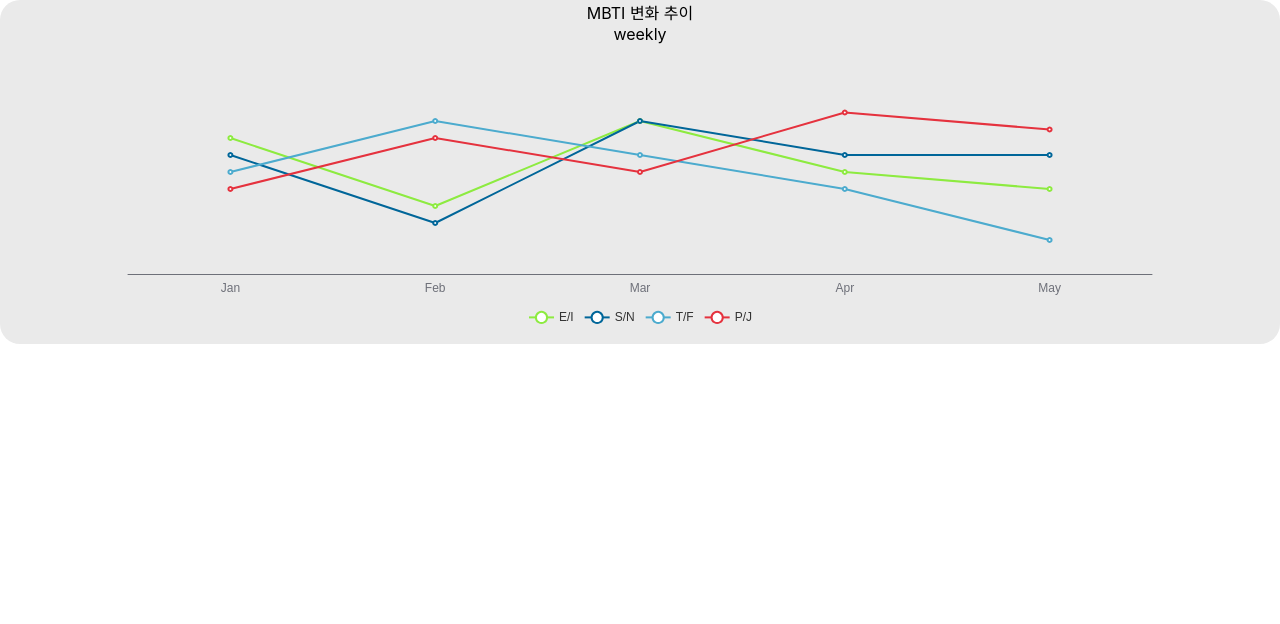
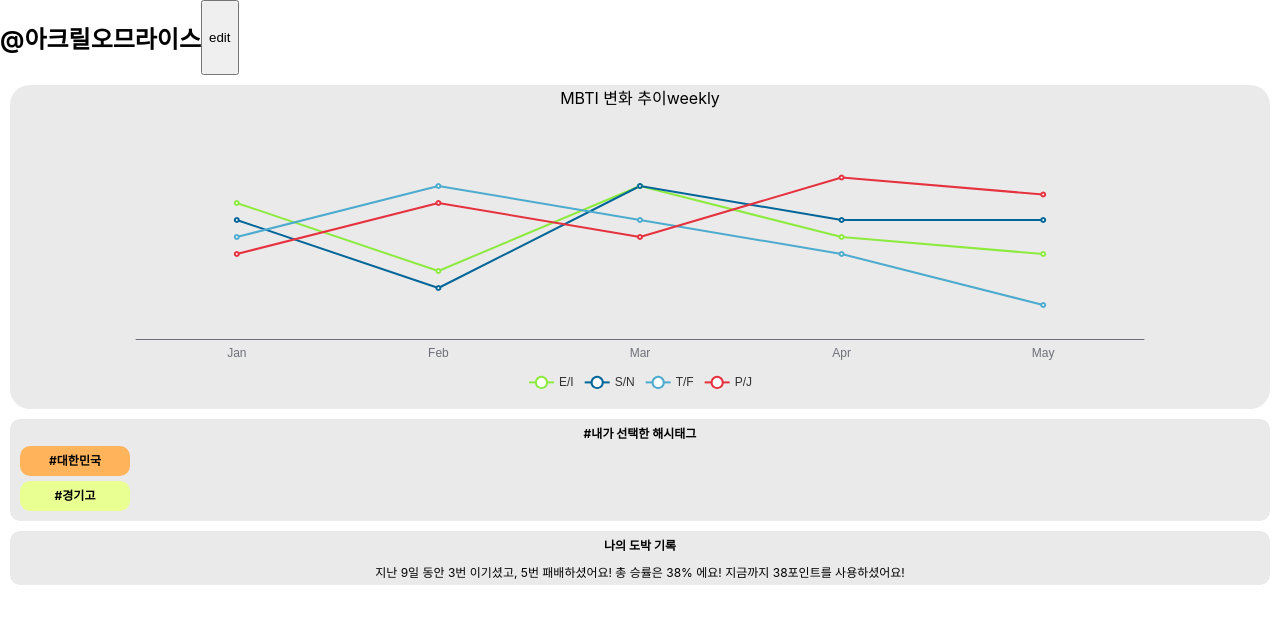
Before and after one commit to GCI-js/psycho, a React (Create React App) app in the folder web/: page / in a window 1280 px wide. Shown: the top 624 px of the page. Built offline with nearby package versions, Linux system fonts and the light colour scheme.

Commit message:
feat: profile initial page setup

```diff
--- a/web/src/App.tsx
+++ b/web/src/App.tsx
@@ -2,11 +2,12 @@ import React from "react";
 import logo from "./logo.svg";
 import "./App.css";
 // import MBTIHistogram from "./components/profile/MBTIHistorgram";
-import MBTIHistogram from "./components/profile/mbtiHistorgram";
+import Profile from "./components/profile/Profile";
+
 function App() {
 	return (
 		<div className="App">
-			<MBTIHistogram />
+			<Profile />
 			{/* <header className="App-header">
 				<img src={logo} className="App-logo" alt="logo" />
 				<p>
--- /dev/null
+++ b/web/src/components/profile/Gamble.css
@@ -0,0 +1,20 @@
+.gambleContainer {
+	display: flex;
+	flex-direction: column;
+	border-radius: 10px;
+	margin: 10px;
+	/* width: 500px;
+	height: 150px; */
+	padding: 5px;
+	/* overflow: hidden;
+	word-wrap: break-word; */
+	font-size: 12px;
+	background-color: #eaeaea;
+}
+.title {
+	font-weight: bold;
+	font-size: 12px;
+	margin-bottom: 10px;
+}
+.gambleContent {
+}
--- /dev/null
+++ b/web/src/components/profile/Gamble.tsx
@@ -0,0 +1,19 @@
+import React from "react";
+import "./Gamble.css";
+const Gamble = () => {
+	let dummyGambleData = {
+		date: "9",
+		winCount: "3",
+		loseCount: "5",
+		winRate: "38",
+		point: "38",
+	};
+	return (
+		<div className="gambleContainer">
+			<text className="title">나의 도박 기록</text>
+			<text className="gambleContent">{`지난 ${dummyGambleData.date}일 동안 ${dummyGambleData.winCount}번 이기셨고, ${dummyGambleData.loseCount}번 패배하셨어요! 총 승률은 ${dummyGambleData.winRate}% 에요! 지금까지 ${dummyGambleData.point}포인트를 사용하셨어요!`}</text>
+		</div>
+	);
+};
+
+export default Gamble;
--- /dev/null
+++ b/web/src/components/profile/HashtagList.css
@@ -0,0 +1,16 @@
+.hashtagContainer {
+	border-radius: 10px;
+	margin: 10px;
+	/* width: 500px;
+	height: 150px; */
+	padding: 5px;
+	overflow: hidden;
+	word-wrap: break-word;
+	font-size: 12px;
+	background-color: #eaeaea;
+}
+
+.title {
+	font-weight: bold;
+	font-size: 12px;
+}
--- /dev/null
+++ b/web/src/components/profile/HashtagList.tsx
@@ -0,0 +1,22 @@
+import React from "react";
+import Hashtag, { HashtagItem } from "./Hashtag";
+import "./HashtagList.css";
+interface HashtagItems extends Array<HashtagItem> {}
+
+const HashtagList = () => {
+	let dummyHashtags: HashtagItems = [
+		{ content: "대한민국", color: "orange" },
+		{ content: "경기고", color: "lime" },
+	];
+
+	return (
+		<div className="hashtagContainer">
+			<text className="title">#내가 선택한 해시태그</text>
+			{dummyHashtags.map((el) => {
+				return <Hashtag content={el.content} color={el.color} />;
+			})}
+		</div>
+	);
+};
+
+export default HashtagList;
--- a/web/src/components/profile/mbtiHistorgram.tsx
+++ b/web/src/components/profile/MBTIHistogram.tsx
@@ -1,9 +1,9 @@
 import React, { useEffect, useState } from "react";
 import ECharts, { EChartsReactProps } from "echarts-for-react";
 import * as echarts from "echarts";
-import "./mbtiHistogram.css";
+import "./MBTIHistogram.css";
 
-const MBTIHistogram = () => {
+export const MBTIHistogram: React.FC = () => {
 	const [options, setOptions] = useState({
 		color: ["#8deb40", "#006699", "#4cabce", "#e5323e"],
 		dataset: {
@@ -47,7 +47,7 @@ const MBTIHistogram = () => {
 	});
 
 	return (
-		<div className="container">
+		<div className="histogramContainer">
 			<text>MBTI 변화 추이</text>
 			<text>weekly</text>
 			<ECharts
--- /dev/null
+++ b/web/src/components/profile/Profile.css
@@ -0,0 +1,18 @@
+.profileContainer {
+	/* display: flex; */
+	/* flex-direction: column; */
+	border-radius: 10px;
+	margin: 10px;
+	/* width: 500px;
+	height: 2000px; */
+	padding: 5px;
+	/* overflow: hidden;
+	word-wrap: break-word; */
+	font-size: 12px;
+	background-color: #eaeaea;
+}
+
+.usernmae {
+	font-size: 50px;
+	font-weight: bold;
+}
--- /dev/null
+++ b/web/src/components/profile/Profile.tsx
@@ -0,0 +1,34 @@
+import React, { useState } from "react";
+import MBTIHistogram from "./MBTIHistogram";
+import HashtagList from "./HashtagList";
+import Gamble from "./Gamble";
+import "./Profile.css";
+// import pencilImg from "../img/pencil.png";
+const Profile = () => {
+	const [isEdit, setIsEdit] = useState(false);
+	const dummyUserName = "아크릴오므라이스";
+	return (
+		<div className="container">
+			<div style={{ display: "flex" }}>
+				<h2 className="username">{`@${dummyUserName}`}</h2>
+				{/* <img src={pencilImg} alt="edit" /> */}
+				<button
+					onClick={() => {
+						setIsEdit(!isEdit);
+					}}
+				>
+					edit
+				</button>
+			</div>
+			{isEdit ? null : (
+				<div>
+					<MBTIHistogram />
+					<HashtagList />
+					<Gamble />
+				</div>
+			)}
+		</div>
+	);
+};
+
+export default Profile;
--- a/web/src/components/profile/hashtag.css
+++ b/web/src/components/profile/hashtag.css
@@ -1,5 +1,13 @@
 .content {
-	border-radius: 20px;
+	border-radius: 10px;
+	width: 100px;
+	height: 20px;
+	padding: 5px;
+	overflow: hidden;
+	word-wrap: break-word;
+	font-size: 12px;
+	font-weight: bold;
+	margin: 5px;
 }
 .orange {
 	background-color: #ffb45c;
--- a/web/src/components/profile/hashtag.tsx
+++ b/web/src/components/profile/hashtag.tsx
@@ -1,6 +1,11 @@
 import React from "react";
-import "./hashtag.css";
-const hashtag = (content: string, color: string) => {
+import "./Hashtag.css";
+
+export interface HashtagItem {
+	content: string;
+	color: string;
+}
+const Hashtag = ({ content, color }: HashtagItem) => {
 	let contentClassName = "content";
 	if (color) {
 		contentClassName = "content " + color;
@@ -8,4 +13,4 @@ const hashtag = (content: string, color: string) => {
 	return <div className={contentClassName}>#{content}</div>;
 };
 
-export default hashtag;
+export default Hashtag;
--- a/web/src/components/profile/mbtiHistogram.css
+++ b/web/src/components/profile/mbtiHistogram.css
@@ -1,11 +1,11 @@
-.container {
-	display: flex;
-	flex-direction: column;
+.histogramContainer {
+	/* display: flex;
+	flex-direction: column; */
 	/* width: 100%;
     height: 100%; */
-	width: 345;
-	height: 220;
-	margin: 0;
+	/* width: 345;
+	height: 500; */
+	margin: 10px;
 	padding: 0;
 	background-color: #eaeaea;
 	border-radius: 20px;
```
Also changed, not shown: web/src/img/pencil.png (added).
